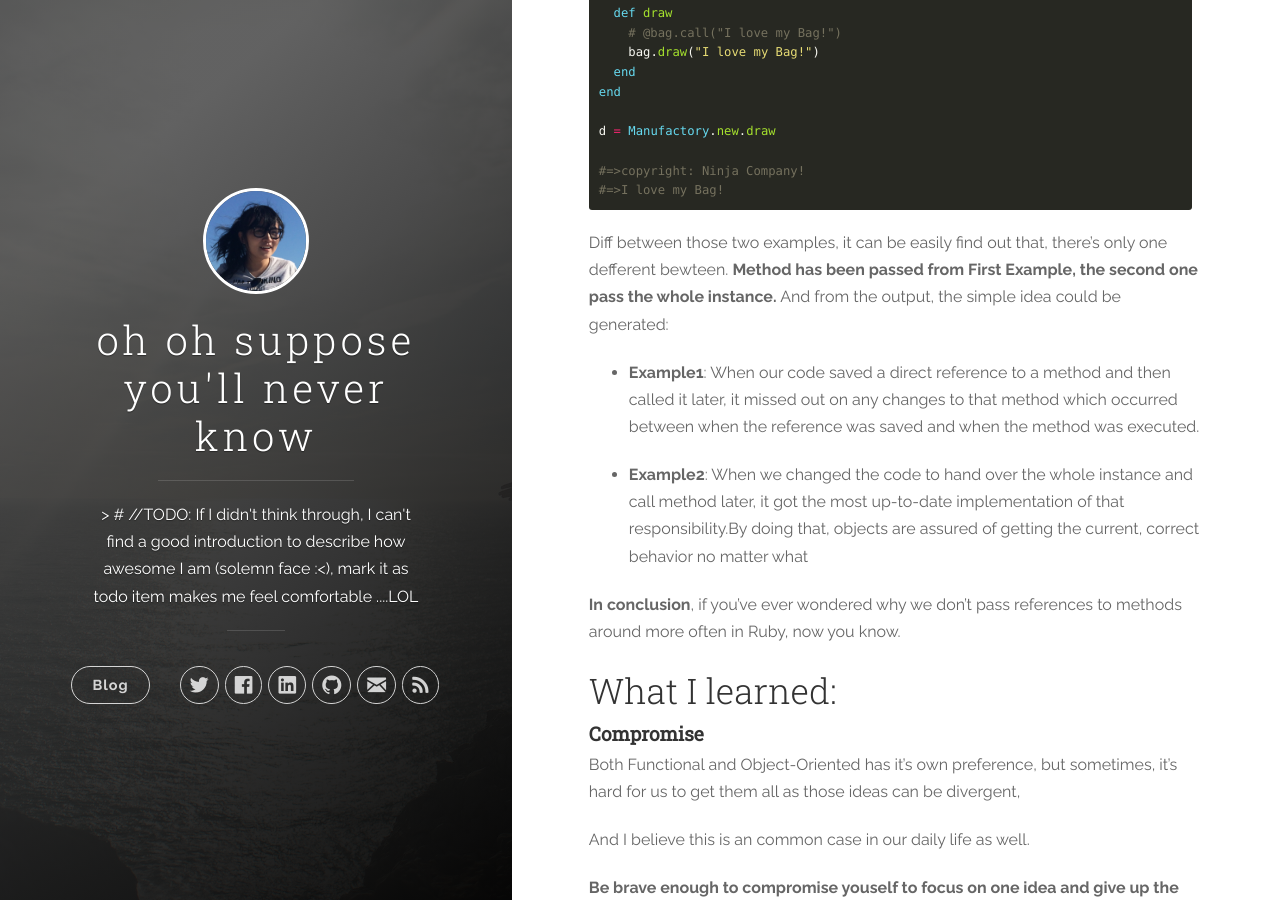
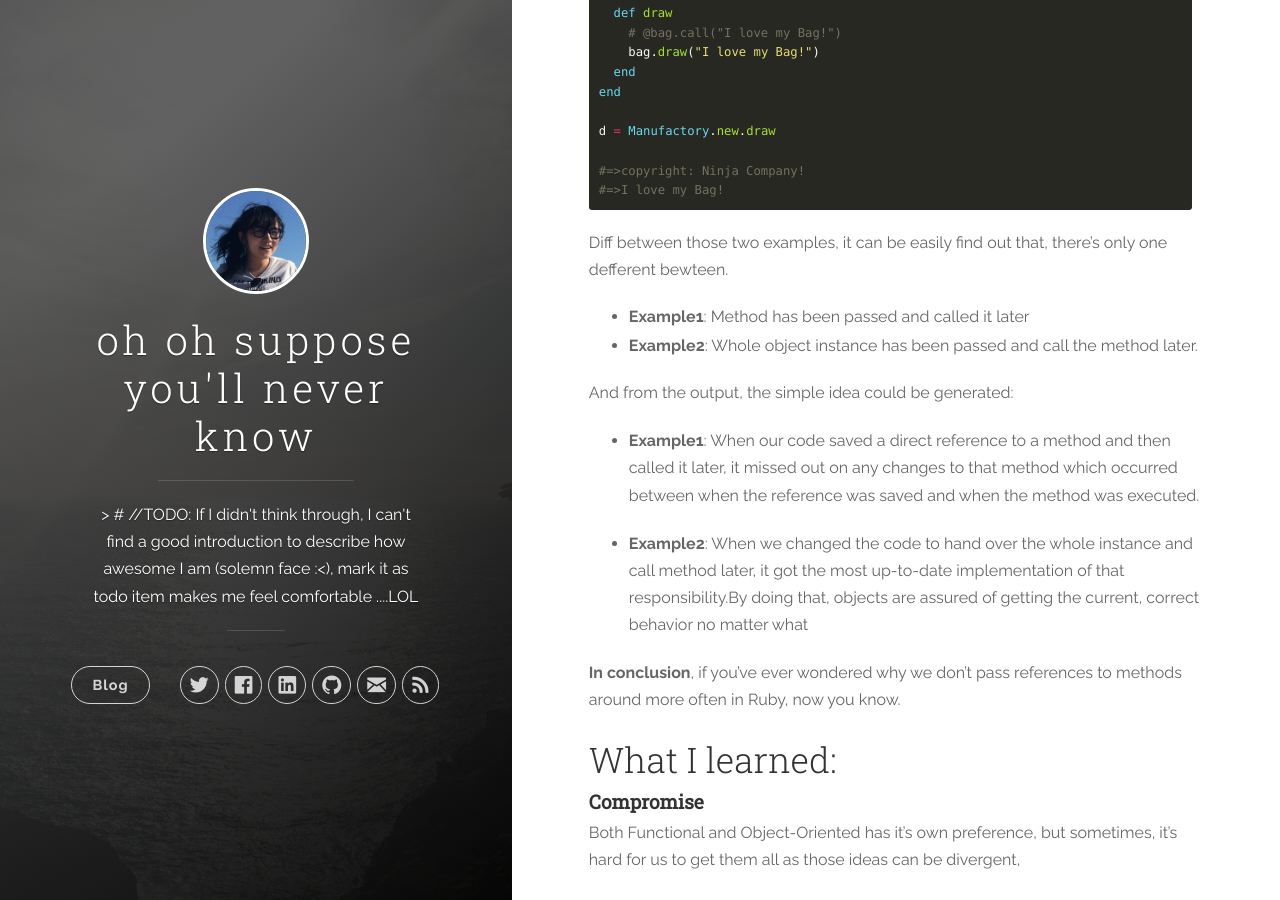
Before and after one commit to carmen0208/carmen0208.github.io, a Jekyll site: the page built from _posts/2019-09-25-why-method-is-not-first-class-object.markdown, in a window 1280 px wide and 900 px high, scrolled down 2662 px. Built offline with Jekyll 4.4.1, drawn with Linux system fonts in a browser that asks for light colours; nearby versions of some CDN libraries; comment, search, counter and statistics services are not loaded; some of the changed text lies outside the part shown.

Commit message:
typo chang structure changes

````diff
--- a/_posts/2019-09-25-why-method-is-not-first-class-object.markdown
+++ b/_posts/2019-09-25-why-method-is-not-first-class-object.markdown
@@ -136,8 +136,12 @@ d = Manufactory.new.draw
 ```
 
 Diff between those two examples, it can be easily find out that, there's only
-one defferent bewteen. **Method has been passed from First Example, the second one pass the whole
- instance.** And from the output, the simple idea could be generated:
+one defferent bewteen.
+
+* **Example1**: Method has been passed and called it later
+* **Example2**: Whole object instance has been passed and call the method later.
+
+And from the output, the simple idea could be generated:
 
 * **Example1**: When our code saved a direct reference to a method and then called it later,
 it missed out on any changes to that method which occurred between when the reference
````
Also changed, not shown: other parts of _posts/2019-09-25-why-method-is-not-first-class-object.markdown (+1 -1 lines).
